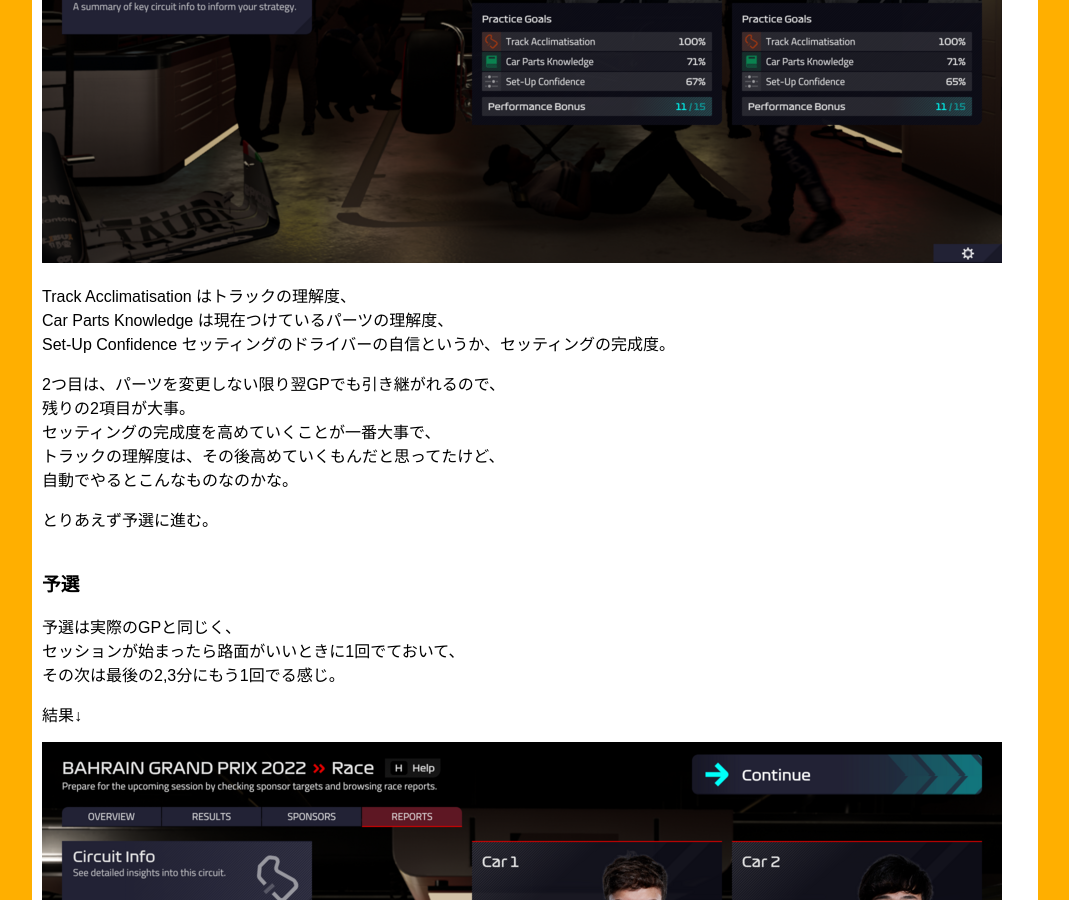
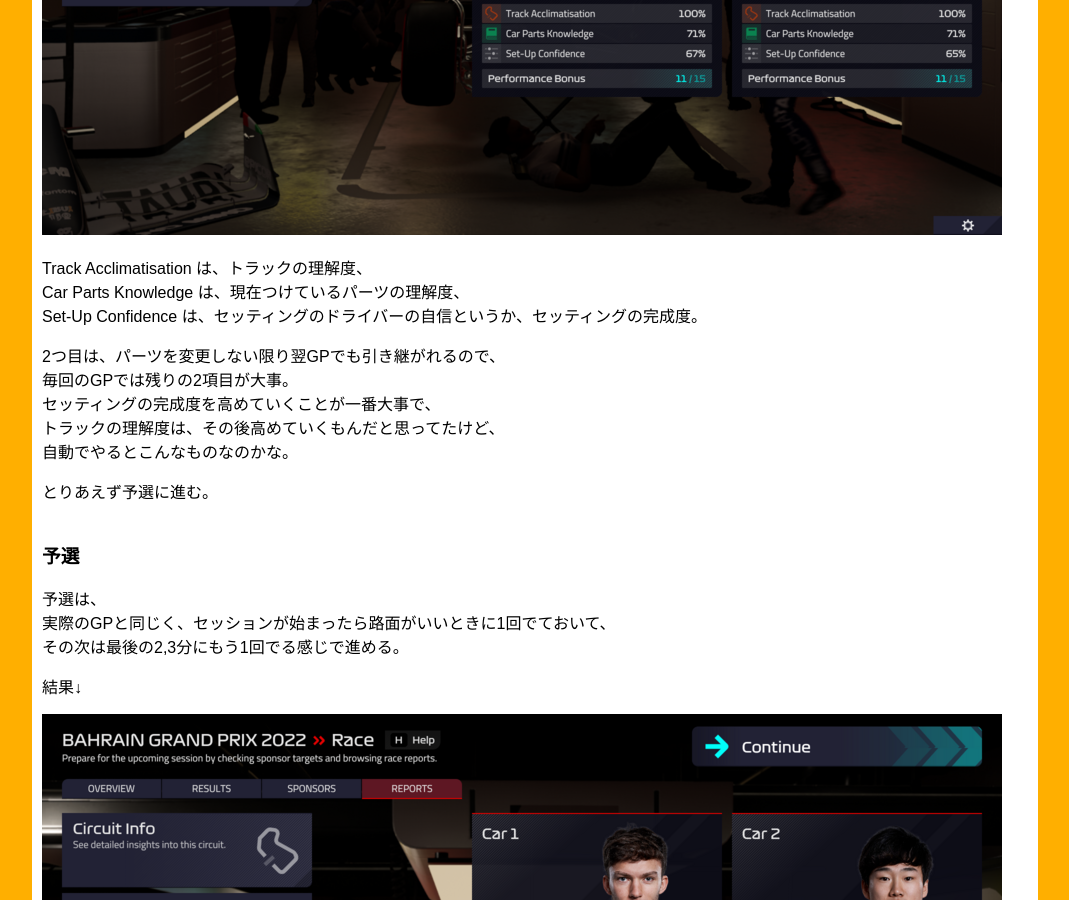
Before and after one commit to ryotakato/ryotakato.github.io, a Jekyll site: the page built from _posts/2022-10-17-f1manager2022-alphatauri-01.md, in a window 1280 px wide and 900 px high, scrolled down 1953 px. Shown: the whole window, without its empty margins (188-1257 px from the left). Built offline with Jekyll 4.4.1, drawn with Linux system fonts in a browser that asks for light colours; some of the changed text lies outside the part shown.

Commit message:
update article

```diff
--- a/_posts/2022-10-17-f1manager2022-alphatauri-01.md
+++ b/_posts/2022-10-17-f1manager2022-alphatauri-01.md
@@ -47,13 +47,13 @@
 さて、チームを選択した後は、
 いきなり開幕10日前ぐらいで、何をすればいいかって感じなんだけど、
 
-[【F1マネージャー2022】ROUND0.T︰開幕直前バーレーンテスト | ゲームさんぽ倶楽部](https://ameblo.jp/f-e-sanpo/entry-12766391720.html)
+[【F1マネージャー2022】ROUND0.T︰開幕直前バーレーンテスト &#124; ゲームさんぽ倶楽部](https://ameblo.jp/f-e-sanpo/entry-12766391720.html)
 
 ↑によると、
 最初はフロントとリアウィングの新設計を始めて、開幕数戦後ぐらいにアップデートできるような指示を出すのがいいとのこと。
 確かにウィングはかなりマシン戦闘力に関わってくるからね。
 ただ、この2つの設計がかなり予算を食いつぶす。
-この感じだと、あと何回もアップデートいれなさそう。
+この感じだと、あと何回もアップデートいれることはできなさそう。
 予算弱小チームの辛さが少し分かった。
 
 新ウィングは両方とも5戦目ぐらいからの投入になりそう。
@@ -86,12 +86,12 @@
 ![alphatauri_01_01]({{ BASE_PATH }}/images/2022/10/17/alphatauri_01_01.png)
 
 
-Track Acclimatisation はトラックの理解度、
-Car Parts Knowledge は現在つけているパーツの理解度、
-Set-Up Confidence セッティングのドライバーの自信というか、セッティングの完成度。
+Track Acclimatisation は、トラックの理解度、
+Car Parts Knowledge は、現在つけているパーツの理解度、
+Set-Up Confidence は、セッティングのドライバーの自信というか、セッティングの完成度。
 
 2つ目は、パーツを変更しない限り翌GPでも引き継がれるので、
-残りの2項目が大事。
+毎回のGPでは残りの2項目が大事。
 セッティングの完成度を高めていくことが一番大事で、
 トラックの理解度は、その後高めていくもんだと思ってたけど、
 自動でやるとこんなものなのかな。
@@ -102,9 +102,9 @@
 
 ### 予選
 
-予選は実際のGPと同じく、
-セッションが始まったら路面がいいときに1回でておいて、
-その次は最後の2,3分にもう1回でる感じ。
+予選は、
+実際のGPと同じく、セッションが始まったら路面がいいときに1回でておいて、
+その次は最後の2,3分にもう1回でる感じで進める。
 
 結果↓
 
```
Also changed, not shown: _posts/2022-01-08-what-i-want-to-read-2022.md (+65 -1 lines).
